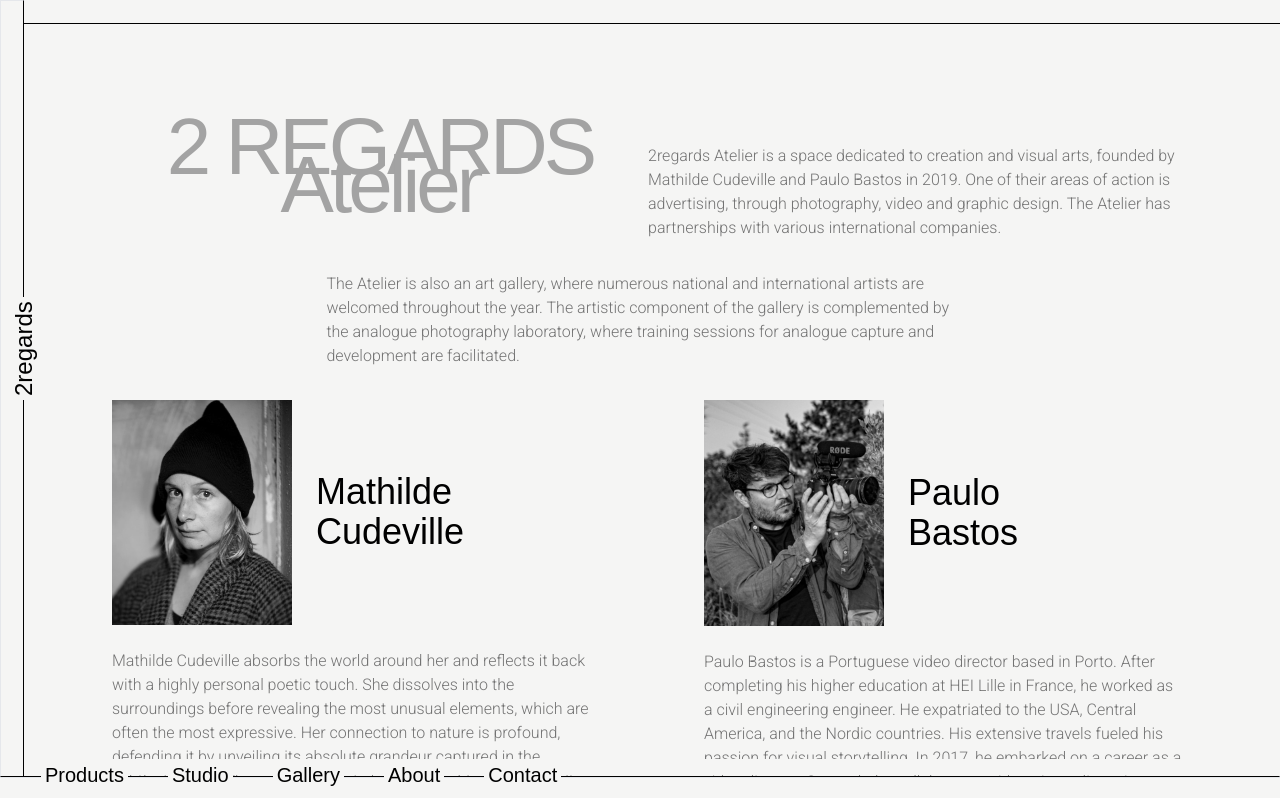
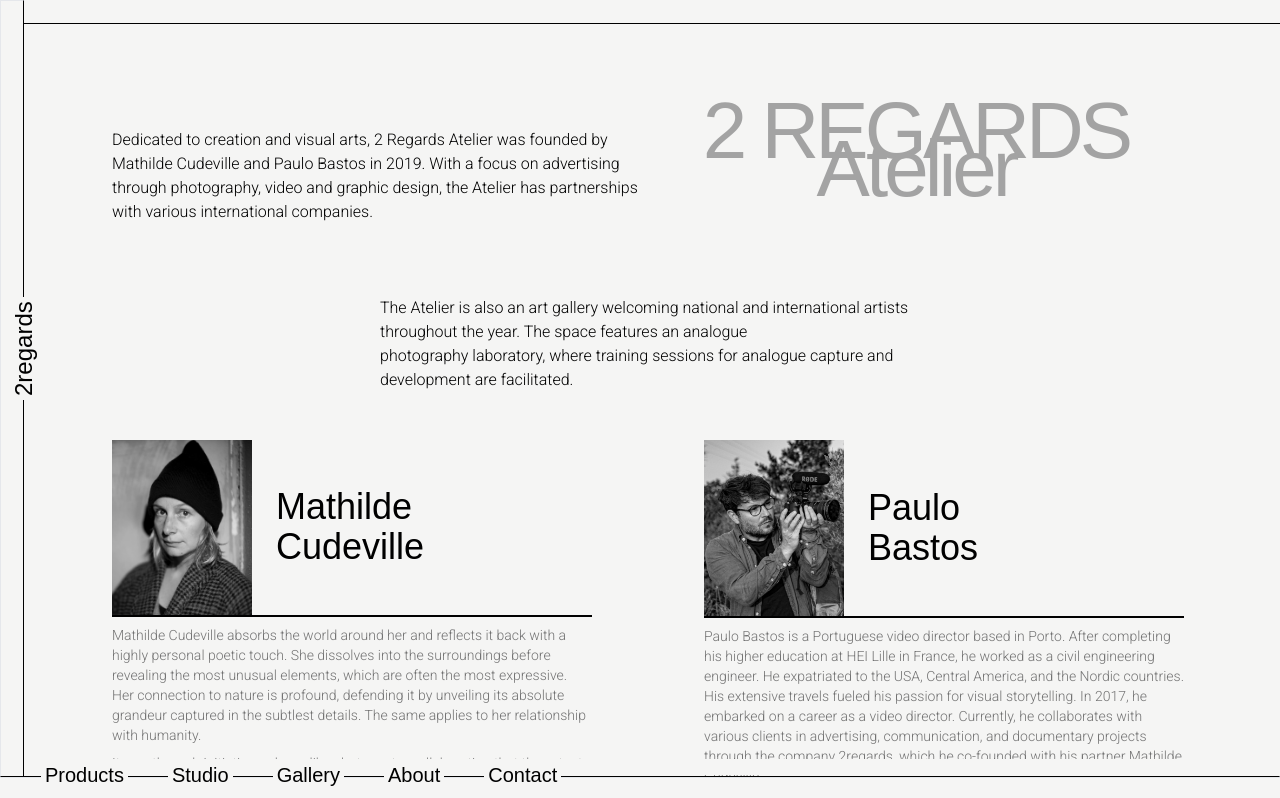
Before and after one commit to VivienIngrams/2regards, a Next.js app: page /about in a window 1280 px wide. Shown: the top 798 px of the page. Built offline with nearby package versions, Linux system fonts and the light colour scheme; a web font is replaced by a local one.

Commit message:
About page edits

```diff
--- a/app/about/page.tsx
+++ b/app/about/page.tsx
@@ -6,7 +6,15 @@ const About = () => {
   return (
     <div className="md:p-16 mr-8 text-neutral-500 ">
       <div className=" grid md:grid-cols-2">
-      <div className="m-6 text-center text-neutral-400">
+        <div className="my-6 text-black">
+          <p>
+            Dedicated to creation and visual arts, 2 Regards Atelier was founded
+            by Mathilde Cudeville and Paulo Bastos in 2019. With a focus on
+            advertising through photography, video and graphic design, the
+            Atelier has partnerships with various international companies.
+          </p>
+        </div>
+        <div className="m-2 text-center text-neutral-400">
           <p className=" text-[80px] font-normal font-italiana uppercase leading-[38px] tracking-tighter">
             2 regards{" "}
           </p>
@@ -14,45 +22,34 @@ const About = () => {
             Atelier
           </p>
         </div>
-        <div className="mt-10">
-          <p>
-            2regards Atelier is a space dedicated to creation and visual arts,
-            founded by Mathilde Cudeville and Paulo Bastos in 2019. One of their
-            areas of action is advertising, through photography, video and
-            graphic design. The Atelier has partnerships with various
-            international companies.
-          </p>
-        </div>
-
       </div>
-      <div className="my-8 mx-auto max-w-[60%] ">
+      <div className="my-12 mx-auto max-w-[50%] text-black ">
         <p>
-         The Atelier is also an art gallery, where numerous national and
-          international artists are welcomed throughout the year. The artistic
-          component of the gallery is complemented by the analogue
-          photography laboratory, where training sessions for analogue capture
-          and development are facilitated.
+          The Atelier is also an art gallery welcoming national and
+          international artists throughout the year. The space features an
+          analogue photography laboratory, where training sessions for analogue
+          capture and development are facilitated.
         </p>
       </div>
 
-      <div className="grid md:grid-cols-2">
+      <div className="grid md:grid-cols-2  text-sm">
         <div className="">
-          <div className="flex">
+          <div className="flex border-b-2 border-black mr-14">
             <div className="flex">
               <Image
                 src="/images/Mathilde2.jpeg"
-                width={180}
+                width={140}
                 height={200}
                 alt="Mathilde Cudeville"
               />
             </div>
-            <div className="flex items-center">
+            <div className="flex items-center ">
               <h1 className="p-6 max-w-[160px] font-italiana text-4xl text-black leading-1">
                 Mathilde Cudeville
               </h1>
             </div>
           </div>
-          <p className="mt-6 pb-2 pr-14">
+          <p className="mt-2 pb-2 pr-14">
             Mathilde Cudeville absorbs the world around her and reflects it back
             with a highly personal poetic touch. She dissolves into the
             surroundings before revealing the most unusual elements, which are
@@ -89,19 +86,18 @@ const About = () => {
             oscillating between ambient photography and plastic photography.
             They are often exhibited in unexpected places, reflecting her daring
             nature. I invite poetry, intimacy, and uniqueness enthusiasts to
-            meet Mathildes gaze. MICHEL LE ROUX Poet and friend
+            meet Mathildes gaze.</p>
+            <p> MICHEL LE ROUX, Poet and friend
           </p>
         </div>
 
-
-
-            <div className="pl-14">
-          <div className="flex">
+        <div className="pl-14">
+          <div className="flex  border-b-2 border-black">
             <div className="flex">
               <Image
                 className=""
                 src="/images/Paulo2.jpeg"
-                width={180}
+                width={140}
                 height={200}
                 alt="Paulo Bastos"
               />
@@ -112,7 +108,7 @@ const About = () => {
               </h1>
             </div>
           </div>
-          <p className="mt-6 pb-2">
+          <p className="mt-2 pb-2">
             Paulo Bastos is a Portuguese video director based in Porto. After
             completing his higher education at HEI Lille in France, he worked as
             a civil engineering engineer. He expatriated to the USA, Central
```
